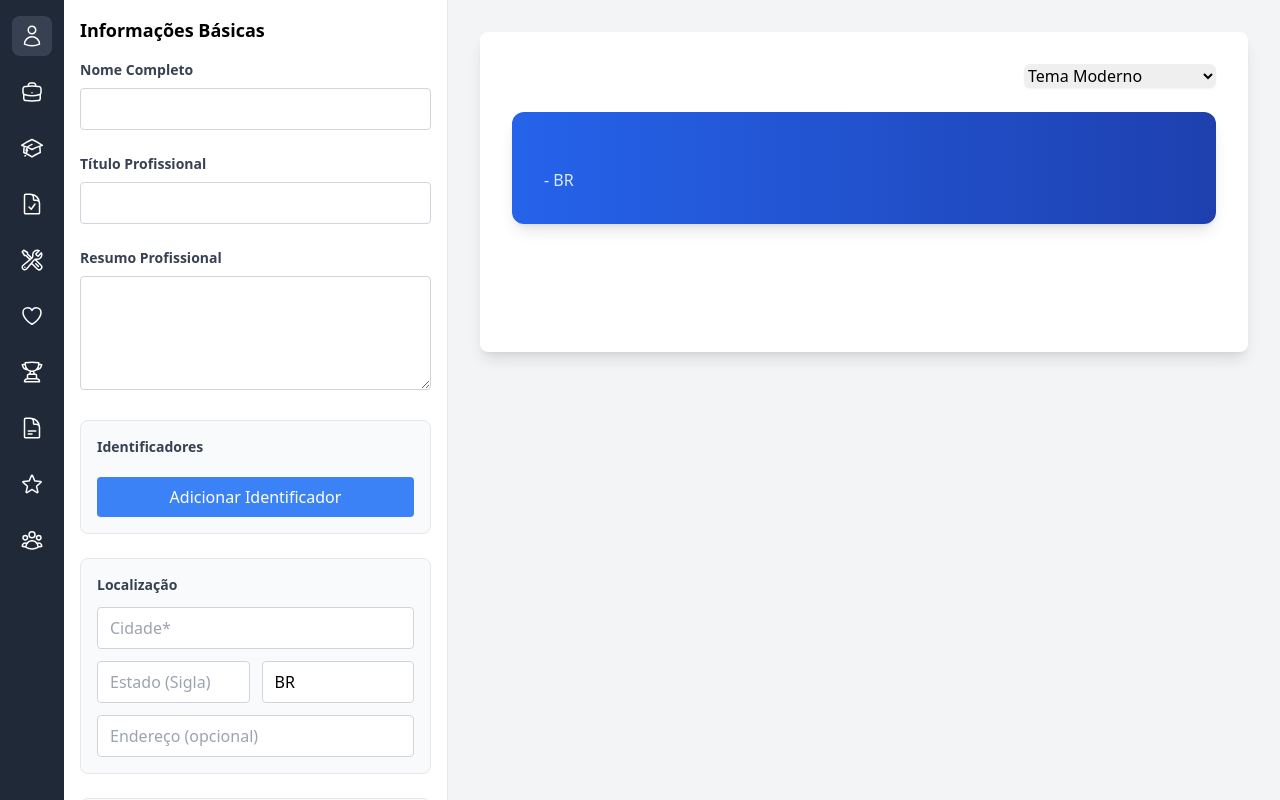
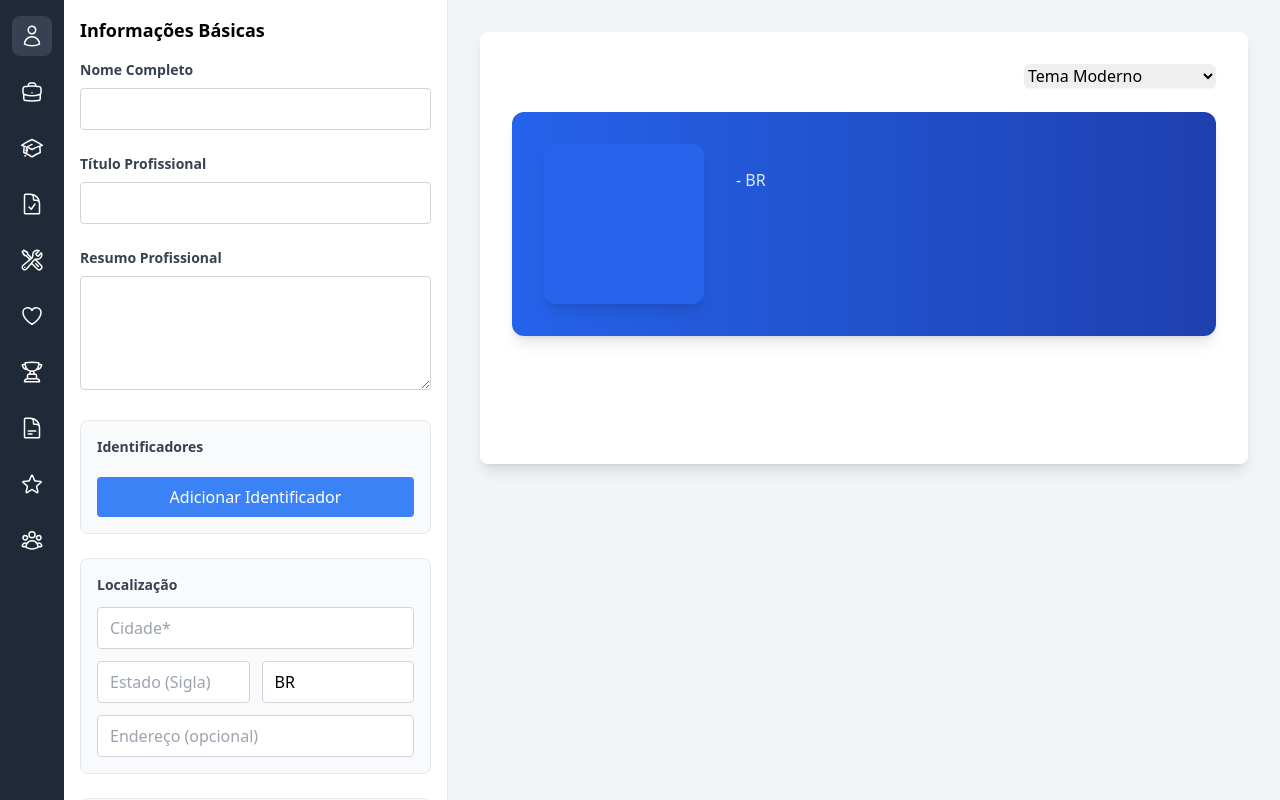
Before and after one commit to horaciosdev/open-curriculum-reader, a Nuxt app: page / in a window 1280 px wide. Both pictures are taken after a click on the button "Criar Novo". Built offline with nearby package versions, Linux system fonts and the light colour scheme.

Commit message:
feat: add image fallback handling for resume basics in ClassicTheme and ModernTheme components

```diff
--- a/components/themes/ClassicTheme.vue
+++ b/components/themes/ClassicTheme.vue
@@ -3,10 +3,17 @@
       <!-- Informações Básicas -->
       <div v-if="resume.basics" class="space-y-4 text-center border-b pb-8">
         <div class="flex flex-col items-center">
+          <div
+            v-if="!resume.basics.image || imageLoadError"
+            class="w-32 h-32 rounded-full bg-blue-500 text-white flex items-center justify-center text-4xl font-bold mb-4"
+          >
+            {{ resume.basics.name ? resume.basics.name.slice(0, 2).toUpperCase() : '' }}
+          </div>
           <img
-            v-if="resume.basics.image"
+            v-else
             :src="resume.basics.image"
             :alt="resume.basics.name"
+            @error="onImageError"
             class="w-32 h-32 rounded-full object-cover mb-4"
           />
           <div>
@@ -214,7 +221,7 @@
   </template>
 
   <script setup lang="ts">
-  import { computed } from 'vue'
+  import { computed, ref } from 'vue'
 
   const props = defineProps({
     resume: {
@@ -222,6 +229,8 @@
       required: true
     }
   })
+
+  const imageLoadError = ref(false)
 
   const formatDate = (date: string) => {
     if (!date) return ''
@@ -240,4 +249,8 @@
       return acc
     }, {})
   })
+
+  const onImageError = () => {
+    imageLoadError.value = true
+  }
   </script>
--- a/components/themes/ModernTheme.vue
+++ b/components/themes/ModernTheme.vue
@@ -3,10 +3,17 @@
       <!-- Informações Básicas -->
       <div v-if="resume.basics" class="relative bg-gradient-to-r from-blue-600 to-blue-800 text-white p-8 rounded-xl shadow-lg">
         <div class="flex items-start gap-8">
+          <div
+            v-if="!resume.basics.image || imageLoadError"
+            class="w-40 h-40 rounded-xl bg-blue-600 text-white flex items-center justify-center text-5xl font-bold shadow-lg"
+          >
+            {{ resume.basics.name ? resume.basics.name.slice(0, 2).toUpperCase() : '' }}
+          </div>
           <img
-            v-if="resume.basics.image"
+            v-else
             :src="resume.basics.image"
             :alt="resume.basics.name"
+            @error="onImageError"
             class="w-40 h-40 rounded-xl object-cover shadow-lg"
           />
           <div class="flex-1">
@@ -277,7 +284,7 @@
   </template>
 
   <script setup lang="ts">
-  import { computed } from 'vue'
+  import { computed, ref } from 'vue'
 
   const props = defineProps({
     resume: {
@@ -285,6 +292,8 @@
       required: true
     }
   })
+
+  const imageLoadError = ref(false)
 
   const formatDate = (date: string) => {
     if (!date) return ''
@@ -303,4 +312,8 @@
       return acc
     }, {})
   })
+
+  const onImageError = () => {
+    imageLoadError.value = true
+  }
   </script>
```
